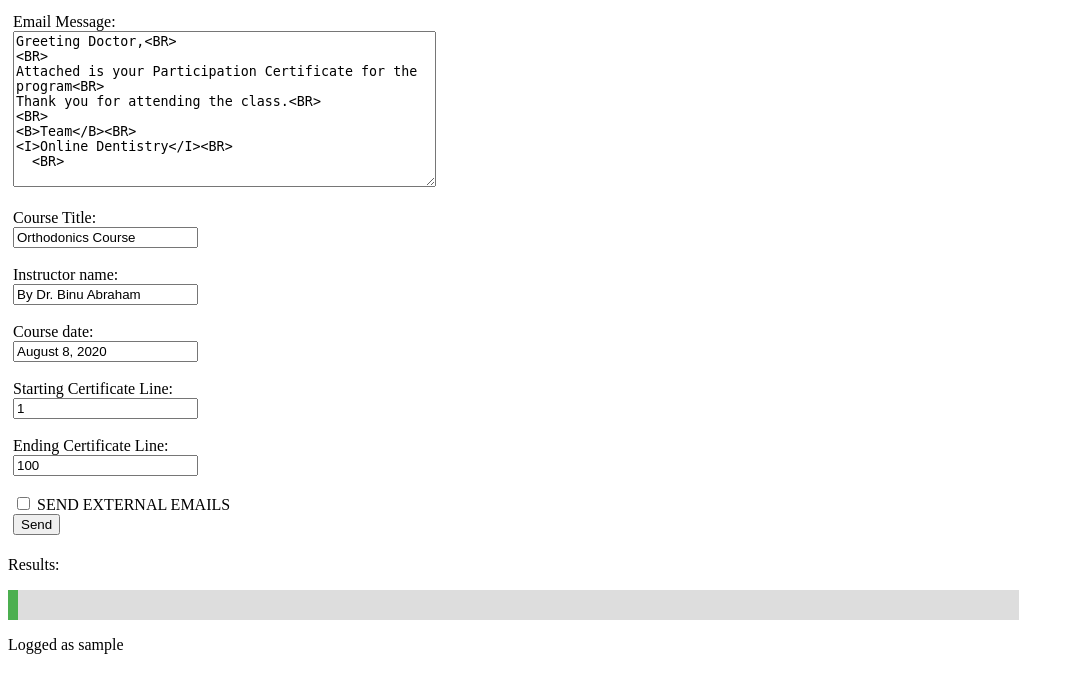
After one commit to bijuabraham/OnlineDentistry, a PHP site: page /certform.php in a window 1280 px wide. The commit adds this page. Shown: the top 693 px of the page, without its empty margins (0-1074 px from the left). Run offline with PHP 8.4, Linux system fonts and the light colour scheme; the visitor is signed in with stand-in values (Sample User, id 1).

Commit message:
New code with progressbar

```diff
--- /dev/null
+++ b/certform.php
@@ -0,0 +1,73 @@
+<?php
+require_once 'od_utils.php';
+ini_set("display_errors","0");
+ERROR_REPORTING(E_ALL);
+session_start();
+od_authenticate();
+od_header();
+od_top_menu();
+$message = $_POST['message'] ?? "";
+$title = $_POST['title'] ?? "";
+$by = $_POST['by'] ?? "";
+$on = $_POST['on'] ?? "";
+$startcert = $_POST["startcert"] ?? "0";
+$endcert = $_POST["endcert"] ?? "0";
+$external = $_POST['external'] ?? FALSE;
+$user = $_SESSION['user'];
+$server = $_SERVER['HTTP_HOST'];
+$host = preg_replace('/www./','',$server);
+$is_send = $_POST['Send'] ?? "";
+foreach(glob("certs/*") as $f) {
+    if ($f == "certs/*.p*") continue;
+    unlink($f);
+}
+?>
+<script type="text/javascript" src="https://ajax.googleapis.com/ajax/libs/jquery/3.5.1/jquery.min.js"></script>
+<script src="certmailer.js"></script>
+<style>
+#myProgress {
+  width: 80%;
+  background-color: #ddd;
+}
+
+#myBar {
+  width: 1%;
+  height: 30px;
+  background-color: #4CAF50;
+}
+</style>
+
+<span class="span_edit_right">
+    <form name="form2" method="post" action="#" style="padding:5px;">
+    <label for="Message">Email Message:</label><BR>
+    <textarea id="message" name="message" rows="10" cols="50">
+Greeting Doctor,<BR>
+<BR>
+Attached is your Participation Certificate for the program<BR>
+Thank you for attending the class.<BR>
+<BR>
+<B>Team</B><BR>
+<I>Online Dentistry</I><BR>
+  <BR>
+    </textarea><BR><BR>
+    <label for="title">Course Title:</label><br>
+    <input type="text" name="title" id="title" value="Orthodonics Course"><br><br>
+    <label for="by">Instructor name:</label><br>
+    <input type="text" name="by" id="by" value="By Dr. Binu Abraham"><br><br>
+    <label for="on">Course date:</label><br>
+    <input type="text" name="on" id="on" value="August 8, 2020"><br><br>
+    <label for="startcert">Starting Certificate Line:</label><br>
+    <input type="number" name="startcert" id="startcert" value="1"><br><br>
+    <label for="endcert">Ending Certificate Line:</label><br>
+    <input type="number" name="endcert" id="endcert" value="100"><br><br>
+    <input type="checkbox" id="external" name="external" value="external" unchecked><label for="external"> SEND EXTERNAL EMAILS</label><BR>
+    <input type="submit" id="submit" name="submit" value="Send" onclick="move()">
+    </form>
+</span>
+<p>Results:</p>
+<div id="myProgress">
+  <div id="myBar"></div>
+</div>
+<p id = "successmessage"></p>
+<p id = "errormessage"></p>
+<?php od_footer(); ?>
--- /dev/null
+++ b/certmailer.js
@@ -0,0 +1,61 @@
+
+var i = 0;
+var successcount=0;
+var val = 0;
+var startcert;
+var endcert;
+$( document ).ready(function() {
+    $("#submit").click(function (e) {
+        e.preventDefault();
+        clearprevious();
+        startcert = $('#startcert').val();
+        endcert = $('#endcert').val();
+        var title = $('#title').val();
+        var on = $('#on').val();
+        var by = $('#by').val();
+        var message = $('#message').val();
+        var external = $('#external').is(':checked');
+        console.log(external);
+        if (message != ""){}
+        for (var counter = startcert; counter <= endcert; counter++) {
+            $.ajax({
+            url: 'certmailer2.php',
+            // async: false,
+            type: 'POST',
+            data: { "counter_id" : counter, "message" : message, "title" : title, "on" : on, "by" : by, "external" : external,  },
+            success: function (message)
+            {
+                successcount++;
+                $("#successmessage").append(message);
+            },
+            error: function (errormessage)
+            {
+                $("#errormessage").text(errormessage);
+            }
+            });
+        }
+    });
+});
+function move() {
+    if (i == 0) {
+      i = 1;
+      var elem = document.getElementById("myBar");
+      var width = 1;
+      var id = setInterval(frame, 10);
+      function frame() {
+        if (width >= 100) {
+          clearInterval(id);
+          i = 0;
+        } else {
+          width=(successcount*100)/(endcert-startcert+1);
+          elem.style.width = width + "%";
+        }
+      }
+    }
+  }
+
+  function clearprevious() {
+    i = 0;
+    successcount=0;
+    $("#successmessage").html("");
+  }
--- a/mailer.php
+++ b/mailer.php
@@ -24,11 +24,12 @@ function sendPHPMailer($studentid, $toaddress, $toname, $subject, $attach, $mess
 
         //Recipients
         $mail->setFrom('no-reply@keralaonlineedu.com', $subject);
-        if ($external) {
+        if ($external == "true") {
             $mail->addAddress($toaddress, $toname);     // Add a recipient
             $mail->addBCC('certificates@keralaonlineedu.com');               // Name is optional
         } else {
-            $mail->addAddress('certificates@keralaonlineedu.com', 'Certificate');     // Add a recipient
+            #$mail->addAddress('certificates@keralaonlineedu.com', 'Certificate');     // Add a recipient
+            $mail->addAddress('joethesocialdentist@gmail.com');
         }
         #$mail->addCC('admin@keralaonlineedu.com');               // Name is optional
         $mail->addReplyTo('no-reply@keralaonlineedu.com', 'Do Not Reply');
--- a/od_utils.php
+++ b/od_utils.php
@@ -162,7 +162,7 @@ function od_simple_footer()
             <?php
                 if (isset($_SESSION['user'])) {
                     if (user_admin($_SESSION['user'])) {
-                        echo "<A href=\"certmailer.php\">Certificate Mailer</A><BR />";
+                        echo "<A href=\"certform.php\">Certificate Mailer</A><BR />";
                         echo "<A href=\"certuploader.php\">Upload Certificate Names</A><BR />";
                         echo "<BR><A href=\"logout.php\">Logout</A><BR><BR>";
                     }
```
Also changed, not shown: certmailer2.php (added, +47 -0 lines), test.js (added, +52 -0 lines), test.php (added, +51 -0 lines), test3.php (added, +16 -0 lines).
